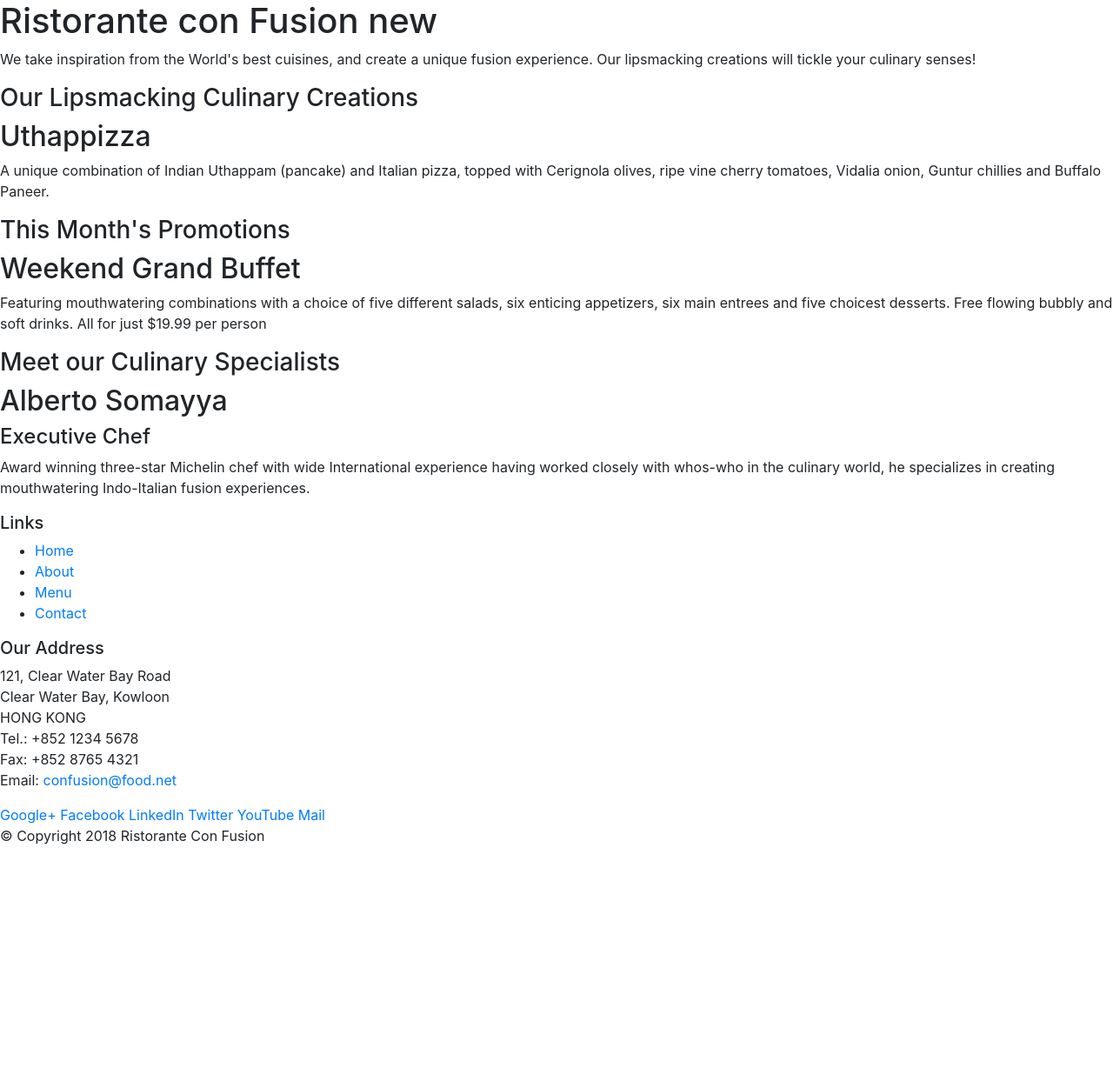
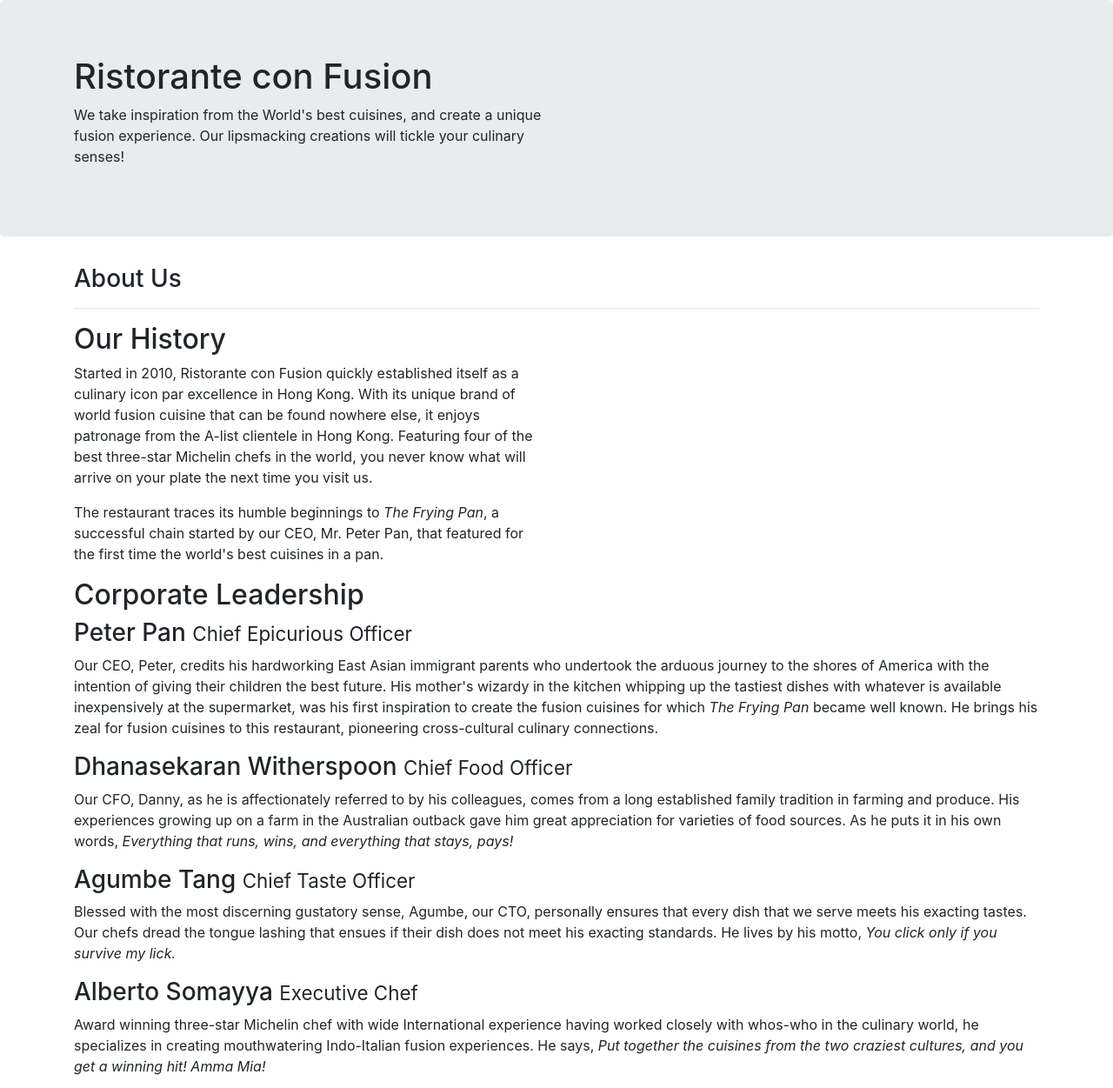
Before and after one commit to CyberBisrat/Full-Stack-Web-Development-With-React, a website: page index.html in a window 1280 px wide. Shown: the top 1251 px of the page at 87% size. Before the commit the page ends 989 px from the top, so only its background shows below. Drawn offline with nearby package versions, Linux system fonts and the light colour scheme.

Commit message:
another commit2

```diff
--- a/index.html
+++ b/index.html
@@ -3,89 +3,115 @@
 
 <head>
     <!-- Required meta tags always come first -->
-     <meta charset="utf-8">
-     <meta name="viewport" content="width=device-width, initial-scale=1, shrink-to-fit=no">
-     <meta http-equiv="x-ua-compatible" content="ie=edge">
+    <meta charset="utf-8" />
+    <meta name="viewport" content="width=device-width, initial-scale=1, shrink-to-fit=no" />
+    <meta http-equiv="x-ua-compatible" content="ie=edge" />
 
     <!-- Bootstrap CSS -->
-     <link rel="stylesheet" href="node_modules/bootstrap/dist/css/bootstrap.min.css">
-    <title>Ristorante Con Fusion</title>
+    <link rel="stylesheet" href="node_modules/bootstrap/dist/css/bootstrap.min.css" />
+    <link rel="stylesheet" href="css/style.css" />
+
+    <title>Ristorante Con Fusion: About Us</title>
 </head>
 
 <body>
-
-    <header>
-        <div>
-            <div>
-                <div>
-                    <h1>Ristorante con Fusion new</h1>
-                    <p>We take inspiration from the World's best cuisines, and create a unique fusion experience. Our lipsmacking creations will tickle your culinary senses!</p>
+    <header class="jumbotron">
+        <div class="container">
+            <div class="row row-header">
+                <div class="col-12 col-sm-6">
+                    <h1>Ristorante con Fusion</h1>
+                    <p>
+                        We take inspiration from the World's best cuisines, and create a unique fusion experience. Our lipsmacking creations will tickle your culinary senses!
+                    </p>
                 </div>
-                <div>
-                </div>
+                <div class="col-12 col-sm"></div>
             </div>
         </div>
     </header>
 
-    <div>
-        <div>
-            <div>
-                <h3>Our Lipsmacking Culinary Creations</h3>
-            </div>
-            <div>
-                <h2>Uthappizza</h2>
-                <p>A unique combination of Indian Uthappam (pancake) and Italian pizza, topped with Cerignola olives, ripe vine cherry tomatoes, Vidalia onion, Guntur chillies and Buffalo Paneer.</p>
+    <div class="container">
+        <div class="row">
+            <div class="col-12">
+                <h3>About Us</h3>
+                <hr />
             </div>
         </div>
 
-
-        <div>
-            <div>
-                <h3>This Month's Promotions</h3>
+        <div class="row row-content align-items-center">
+            <div class="col-12 col-sm-6">
+                <h2>Our History</h2>
+                <p>
+                    Started in 2010, Ristorante con Fusion quickly established itself as a culinary icon par excellence in Hong Kong. With its unique brand of world fusion cuisine that can be found nowhere else, it enjoys patronage from the A-list clientele in Hong Kong.
+                    Featuring four of the best three-star Michelin chefs in the world, you never know what will arrive on your plate the next time you visit us.
+                </p>
+                <p>
+                    The restaurant traces its humble beginnings to
+                    <em>The Frying Pan</em>, a successful chain started by our CEO, Mr. Peter Pan, that featured for the first time the world's best cuisines in a pan.
+                </p>
             </div>
-            <div>
-                <h2>Weekend Grand Buffet</h2>
-                <p>Featuring mouthwatering combinations with a choice of five different salads, six enticing appetizers, six main entrees and five choicest desserts. Free flowing bubbly and soft drinks. All for just $19.99 per person </p>
-            </div>
+            <div></div>
         </div>
 
-        <div>
-            <div>
-                <h3>Meet our Culinary Specialists</h3>
-            </div>
-            <div>
-                <h2>Alberto Somayya</h2>
-                <h4>Executive Chef</h4>
-                <p>Award winning three-star Michelin chef with wide International experience having worked closely with whos-who in the culinary world, he specializes in creating mouthwatering Indo-Italian fusion experiences. </p>
+        <div class="row row-content align-items-center">
+            <div class="col-12">
+                <h2>Corporate Leadership</h2>
+                <h3>Peter Pan <small>Chief Epicurious Officer</small></h3>
+                <p class="d-none d-sm-block">
+                    Our CEO, Peter, credits his hardworking East Asian immigrant parents who undertook the arduous journey to the shores of America with the intention of giving their children the best future. His mother's wizardy in the kitchen whipping up the tastiest dishes
+                    with whatever is available inexpensively at the supermarket, was his first inspiration to create the fusion cuisines for which
+                    <em>The Frying Pan</em> became well known. He brings his zeal for fusion cuisines to this restaurant, pioneering cross-cultural culinary connections.
+                </p>
+                <h3>Dhanasekaran Witherspoon <small>Chief Food Officer</small></h3>
+                <p class="d-none d-sm-block">
+                    Our CFO, Danny, as he is affectionately referred to by his colleagues, comes from a long established family tradition in farming and produce. His experiences growing up on a farm in the Australian outback gave him great appreciation for varieties of food
+                    sources. As he puts it in his own words,
+                    <em>Everything that runs, wins, and everything that stays, pays!</em
+            >
+          </p>
+          <h3>Agumbe Tang <small>Chief Taste Officer</small></h3>
+          <p class="d-none d-sm-block">
+            Blessed with the most discerning gustatory sense, Agumbe, our CTO,
+            personally ensures that every dish that we serve meets his exacting
+            tastes. Our chefs dread the tongue lashing that ensues if their dish
+            does not meet his exacting standards. He lives by his motto,
+            <em>You click only if you survive my lick.</em>
+                </p>
+                <h3>Alberto Somayya <small>Executive Chef</small></h3>
+                <p class="d-none d-sm-block">
+                    Award winning three-star Michelin chef with wide International experience having worked closely with whos-who in the culinary world, he specializes in creating mouthwatering Indo-Italian fusion experiences. He says,
+                    <em>Put together the cuisines from the two craziest cultures, and you
+              get a winning hit! Amma Mia!</em
+            >
+          </p>
         </div>
       </div>
     </div>
 
-    <footer>
-        <div>
-            <div>
-                <div>
+    <footer class="footer">
+      <div class="container">
+        <div class="row">
+          <div class="col-4 offset-1 col-sm-2">
             <h5>Links</h5>
-                    <ul>
+            <ul class="list-unstyled">
               <li><a href="#">Home</a></li>
               <li><a href="#">About</a></li>
               <li><a href="#">Menu</a></li>
               <li><a href="#">Contact</a></li>
             </ul>
           </div>
-                <div>
+          <div class="col-7 col-sm-5">
             <h5>Our Address</h5>
             <address>
-		              121, Clear Water Bay Road<br>
-		              Clear Water Bay, Kowloon<br>
-		              HONG KONG<br>
-		              Tel.: +852 1234 5678<br>
-		              Fax: +852 8765 4321<br>
+              121, Clear Water Bay Road<br />
+              Clear Water Bay, Kowloon<br />
+              HONG KONG<br />
+              Tel.: +852 1234 5678<br />
+              Fax: +852 8765 4321<br />
               Email: <a href="mailto:confusion@food.net">confusion@food.net</a>
             </address>
           </div>
-                <div>
-                    <div>
+          <div class="col-12 col-sm-4 align-self-center">
+            <div class="text-center">
               <a href="http://google.com/+">Google+</a>
               <a href="http://www.facebook.com/profile.php?id=">Facebook</a>
               <a href="http://www.linkedin.com/in/">LinkedIn</a>
@@ -95,17 +121,17 @@
             </div>
           </div>
         </div>
-           <div>
-                <div>
+        <div class="row justify-content-center">
+          <div class="col-auto">
             <p>© Copyright 2018 Ristorante Con Fusion</p>
           </div>
         </div>
       </div>
     </footer>
+
     <!-- jQuery first, then Popper.js, then Bootstrap JS. -->
     <script src="node_modules/jquery/dist/jquery.slim.min.js"></script>
     <script src="node_modules/popper.js/dist/umd/popper.min.js"></script>
     <script src="node_modules/bootstrap/dist/js/bootstrap.min.js"></script>
   </body>
-
 </html>
```
Also changed, not shown: oldabout.html (added, +104 -0 lines), oldindex.html (added, +111 -0 lines). Lines whose indentation alone changed are shown as unchanged.
